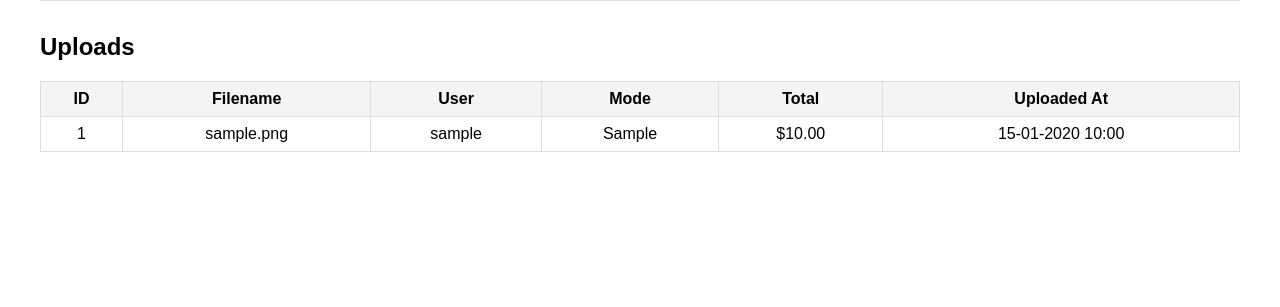
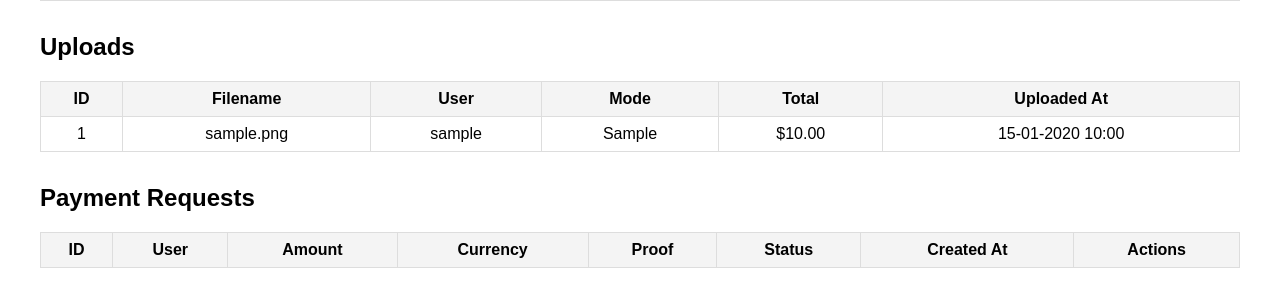
Before and after one commit to batrisyiasafri/salesvisualizer, a Flask app: page /admin in a window 1280 px wide. Shown: the part 227-534 px from the top of the page. Run offline with Flask 3, Linux system fonts and the light colour scheme; a user stored in the database is signed in; tables that the repository leaves empty hold one stand-in row (values such as "Sample post"); lists and menus that the app fills with data are empty; parts of the project's set-up code (start-up, migrations or seed data) failed here and were passed over.

Commit message:
Updated admin.html

```diff
--- a/templates/admin.html
+++ b/templates/admin.html
@@ -132,7 +159,7 @@
                 <td>{{ 'Yes' if user.is_admin else 'No' }}</td>
                 <td>
                     {% if not user.is_admin %}
-                    <form action="{{ url_for('delete_user', user_id=user.id) }}" method="POST" onsubmit="return confirm('Are you sure you want to delete {{ user.username }}?');">
+                    <form action="{{ url_for('delete_user', user_id=user.id) }}" method="POST" onsubmit="return confirm('Are you sure you want to delete {{ user.username }}?');" class="inline-form">
                         <button type="submit" class="delete-btn">Delete</button>
                     </form>
                     {% else %}
@@ -170,5 +197,52 @@
         </tbody>
     </table>
 
+    <h2>Payment Requests</h2>
+    <table>
+        <thead>
+            <tr>
+                <th>ID</th>
+                <th>User</th>
+                <th>Amount</th>
+                <th>Currency</th>
+                <th>Proof</th>
+                <th>Status</th>
+                <th>Created At</th>
+                <th>Actions</th>
+            </tr>
+        </thead>
+        <tbody>
+            {% for pr in payment_requests %}
+            <tr>
+                <td>{{ pr.id }}</td>
+                <td>{{ pr.user.username }}</td>
+                <td>{{ "%.2f"|format(pr.amount) }}</td>
+                <td>{{ pr.currency }}</td>
+                <td>
+                    {% if pr.proof_filename %}
+                    <a href="{{ url_for('static', filename='proofs/' ~ pr.proof_filename) }}" target="_blank">View</a>
+                    {% else %}
+                    None
+                    {% endif %}
+                </td>
+                <td>{{ pr.status.capitalize() }}</td>
+                <td>{{ pr.created_at.strftime("%d-%m-%Y %H:%M") }}</td>
+                <td>
+                    {% if pr.status == 'pending' %}
+                    <form action="{{ url_for('approve_payment', request_id=pr.id) }}" method="POST" class="inline-form">
+                        <button type="submit" class="approve-btn">Approve</button>
+                    </form>
+                    <form action="{{ url_for('reject_payment', request_id=pr.id) }}" method="POST" class="inline-form">
+                        <button type="submit" class="reject-btn">Reject</button>
+                    </form>
+                    {% else %}
+                    <em>Processed</em>
+                    {% endif %}
+                </td>
+            </tr>
+            {% endfor %}
+        </tbody>
+    </table>
+
 </body>
 </html>
```
Also changed, not shown: other parts of templates/admin.html (+32 -5 lines). Lines whose indentation alone changed are shown as unchanged.
